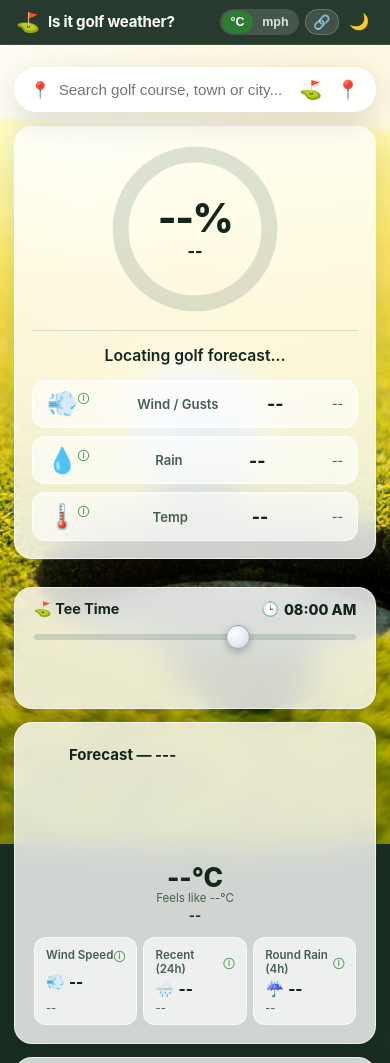
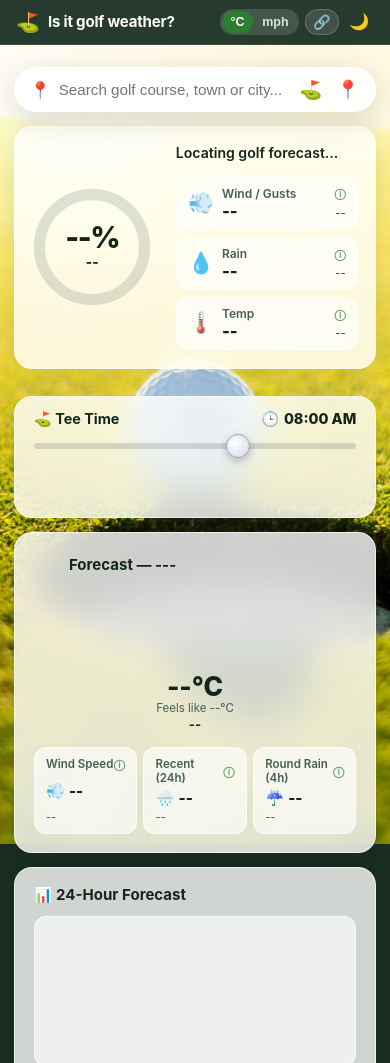
Before and after one commit to leftfromright/isitgolfweather, a plain HTML site: page index.html in a window 390 px wide. Shown: the top 1063 px of the page. Drawn offline with Linux system fonts and the light colour scheme.

Commit message:
Update mobile layout and version to 7.3

```diff
--- a/index.html
+++ b/index.html
@@ -306,6 +306,7 @@ html, body {
 .mini-stat {
  background: var(--glass-card-inner); border: 1px solid var(--glass-border);
  border-radius: 13px; padding: 0.7rem 0.75rem; cursor: pointer; transition: transform 0.18s ease;
+ display: flex; flex-direction: column; justify-content: space-between;
 }
 .mini-stat:hover { transform: translateY(-2px); border-color: var(--accent); box-shadow: 0 6px 16px rgba(27, 94, 32, 0.15); }
 .mini-stat-header { display: flex; justify-content: space-between; align-items: flex-start; margin-bottom: 0.25rem; }
@@ -500,20 +501,24 @@ svg { width: 100%; height: 100%; overflow: visible; }
 @media (max-width: 600px) {
  .brand h1 { font-size: 0.94rem; }
 
- /* Stack dial on top and mini stat boxes below on mobile */
- .hero-card { grid-template-columns: 1fr; gap: 1rem; padding: 1.1rem; }
- .dial-box { width: 170px; height: 170px; margin: 0 auto; }
- .dial-pct { font-size: 2.5rem; }
- .dial-status { font-size: 1rem; margin-top: 0.25rem; }
- .hero-right { border-left: none; padding-left: 0; gap: 0.85rem; border-top: 1px solid rgba(120, 140, 128, 0.25); padding-top: 0.85rem; }
- .verdict-headline { font-size: 0.98rem; min-height: auto; text-align: center; }
-
- /* Make the 3 mini stat boxes stack vertically or sit nicely below */
- .hero-mini-grid { grid-template-columns: 1fr; gap: 0.5rem; }
- .mini-stat { display: flex; align-items: center; justify-content: space-between; padding: 0.6rem 0.85rem; }
- .mini-stat-header { margin-bottom: 0; }
- .mini-stat-val { margin: 0; font-size: 1.1rem; }
- .mini-stat-sub { text-align: right; }
+ /* Side-by-side Dial and Summary Text on Mobile */
+ .hero-card { grid-template-columns: 130px 1fr; gap: 0.85rem; padding: 1.1rem; align-items: center; }
+ .dial-box { width: 120px; height: 120px; margin: 0; }
+ .dial-pct { font-size: 1.85rem; }
+ .dial-status { font-size: 0.85rem; margin-top: 0.15rem; }
+ .hero-right { border-left: none; padding-left: 0; gap: 0.65rem; border-top: none; padding-top: 0; }
+ .verdict-headline { font-size: 0.88rem; min-height: auto; text-align: left; line-height: 1.3; }
+
+ /* Stack mini-stat boxes below and align data columns */
+ .hero-mini-grid { grid-template-columns: 1fr; gap: 0.45rem; margin-top: 0.25rem; }
+ .mini-stat { display: grid; grid-template-columns: auto 1fr; grid-template-rows: auto auto; column-gap: 0.5rem; padding: 0.5rem 0.7rem; align-items: center; }
+ .mini-stat-header { grid-column: 1; grid-row: 1 / span 2; margin-bottom: 0; align-self: center; }
+ .mini-stat-icon { font-size: 1.3rem; }
+ .mini-stat-label { grid-column: 2; grid-row: 1; font-size: 0.75rem; display: flex; justify-content: space-between; align-items: center; }
+ .mini-info-hint { display: inline-block; margin-left: auto; }
+ /* Right-align values & subtexts uniformly */
+ .mini-stat-val { grid-column: 2; grid-row: 2; margin: 0; font-size: 1.05rem; display: flex; justify-content: space-between; align-items: baseline; }
+ .mini-stat-sub { font-size: 0.7rem; text-align: right; }
 
  .date-row { grid-template-columns: repeat(7, minmax(56px, 1fr)); overflow-x: auto; scrollbar-width: none; }
  .date-row::-webkit-scrollbar { display: none; }
@@ -585,29 +590,41 @@ svg { width: 100%; height: 100%; overflow: visible; }
     <div class="mini-stat" id="windCardBtn" title="Click for hourly wind & gust details">
      <div class="mini-stat-header">
       <div class="mini-stat-icon">💨</div>
+     </div>
+     <div class="mini-stat-label">
+      <span>Wind / Gusts</span>
       <span class="mini-info-hint">ⓘ</span>
      </div>
-     <div class="mini-stat-label">Wind / Gusts</div>
-     <div id="heroWindVal" class="mini-stat-val">--</div>
-     <div id="heroWindSub" class="mini-stat-sub">--</div>
+     <div class="mini-stat-val">
+      <span id="heroWindVal">--</span>
+      <span id="heroWindSub" class="mini-stat-sub">--</span>
+     </div>
     </div>
     <div class="mini-stat" id="rainCardBtn" title="Click for hourly rain details">
      <div class="mini-stat-header">
       <div class="mini-stat-icon">💧</div>
+     </div>
+     <div class="mini-stat-label">
+      <span>Rain</span>
       <span class="mini-info-hint">ⓘ</span>
      </div>
-     <div class="mini-stat-label">Rain</div>
-     <div id="heroRainVal" class="mini-stat-val">--</div>
-     <div id="heroRainSub" class="mini-stat-sub">--</div>
+     <div class="mini-stat-val">
+      <span id="heroRainVal">--</span>
+      <span id="heroRainSub" class="mini-stat-sub">--</span>
+     </div>
     </div>
     <div class="mini-stat" id="tempCardBtn" title="Click for hourly temp & carry details">
      <div class="mini-stat-header">
       <div class="mini-stat-icon">🌡️</div>
+     </div>
+     <div class="mini-stat-label">
+      <span>Temp</span>
       <span class="mini-info-hint">ⓘ</span>
      </div>
-     <div class="mini-stat-label">Temp</div>
-     <div id="heroTempVal" class="mini-stat-val">--</div>
-     <div id="heroTempSub" class="mini-stat-sub">--</div>
+     <div class="mini-stat-val">
+      <span id="heroTempVal">--</span>
+      <span id="heroTempSub" class="mini-stat-sub">--</span>
+     </div>
     </div>
    </div>
   </div>
@@ -759,7 +776,7 @@ svg { width: 100%; height: 100%; overflow: visible; }
  <div class="footer-note">🏌️‍♂️ Plan your round with confidence</div>
  <div class="footer-bottom-bar">
   <button id="installAppBtn" class="version-pill" style="display: none; background: #1b5e20;">📱 Install App</button>
-  <span class="version-pill" id="versionTag">v7.2</span>
+  <span class="version-pill" id="versionTag">v7.3</span>
  </div>
 </main>
 
@@ -767,7 +784,7 @@ svg { width: 100%; height: 100%; overflow: visible; }
 <div class="modal-overlay" id="creatorModal">
  <div class="modal-card">
   <h3>Is it golf weather?</h3>
-  <p>Version 7.2 (Optimized Mobile Hero Grid)<br>Made by KW in November 2026</p>
+  <p>Version 7.3 (Side-by-Side Mobile Hero & Aligned Stats)<br>Made by KW in November 2026</p>
 
   <div class="dev-modal-section">
    <div class="dev-modal-header">
```
